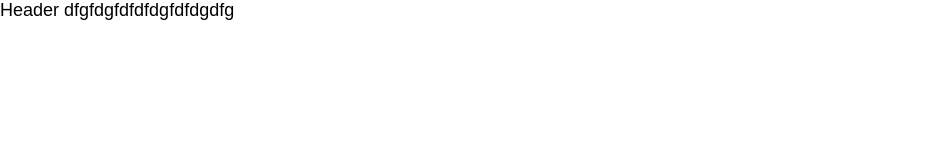
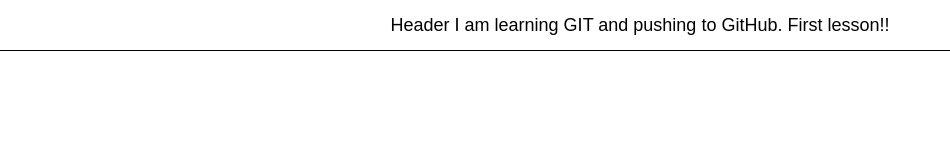
Before and after one commit to ooloo-io/github-flow-Dominik2411, a website: page src/index.html in a window 1280 px wide. Shown: the whole page, without its empty margins (0-950 px from the left). Drawn offline with nearby package versions, Linux system fonts and the light colour scheme.

Commit message:
added some personal messages

```diff
--- a/src/index.html
+++ b/src/index.html
@@ -14,8 +14,8 @@
 
 <body>
   <header class="header">
-    Header dfgfdgfdfdfdgfdfdgdfg
-
+    Header
+    I am learning GIT and pushing to GitHub. First lesson!!
   </header>
 </body>
 </html>
--- a/src/styles.css
+++ b/src/styles.css
@@ -2,3 +2,11 @@ body {
   font-family: Arial, Helvetica, sans-serif;
   font-size: 18px;
 }
+
+.header {
+  height: 50px;
+  display: flex;
+  justify-content: center;
+  align-items: center;
+  border-bottom: 1px solid black;
+}
```
